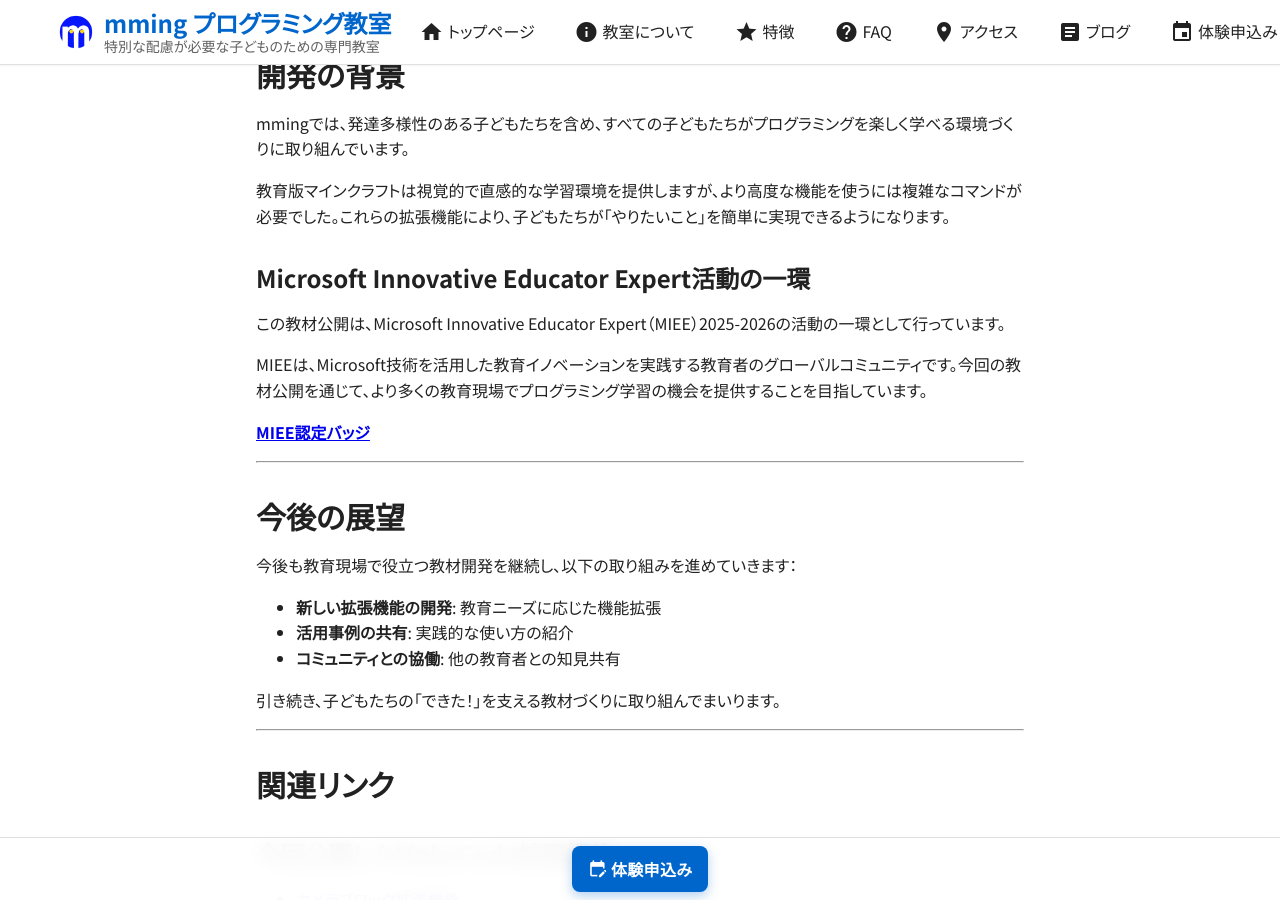
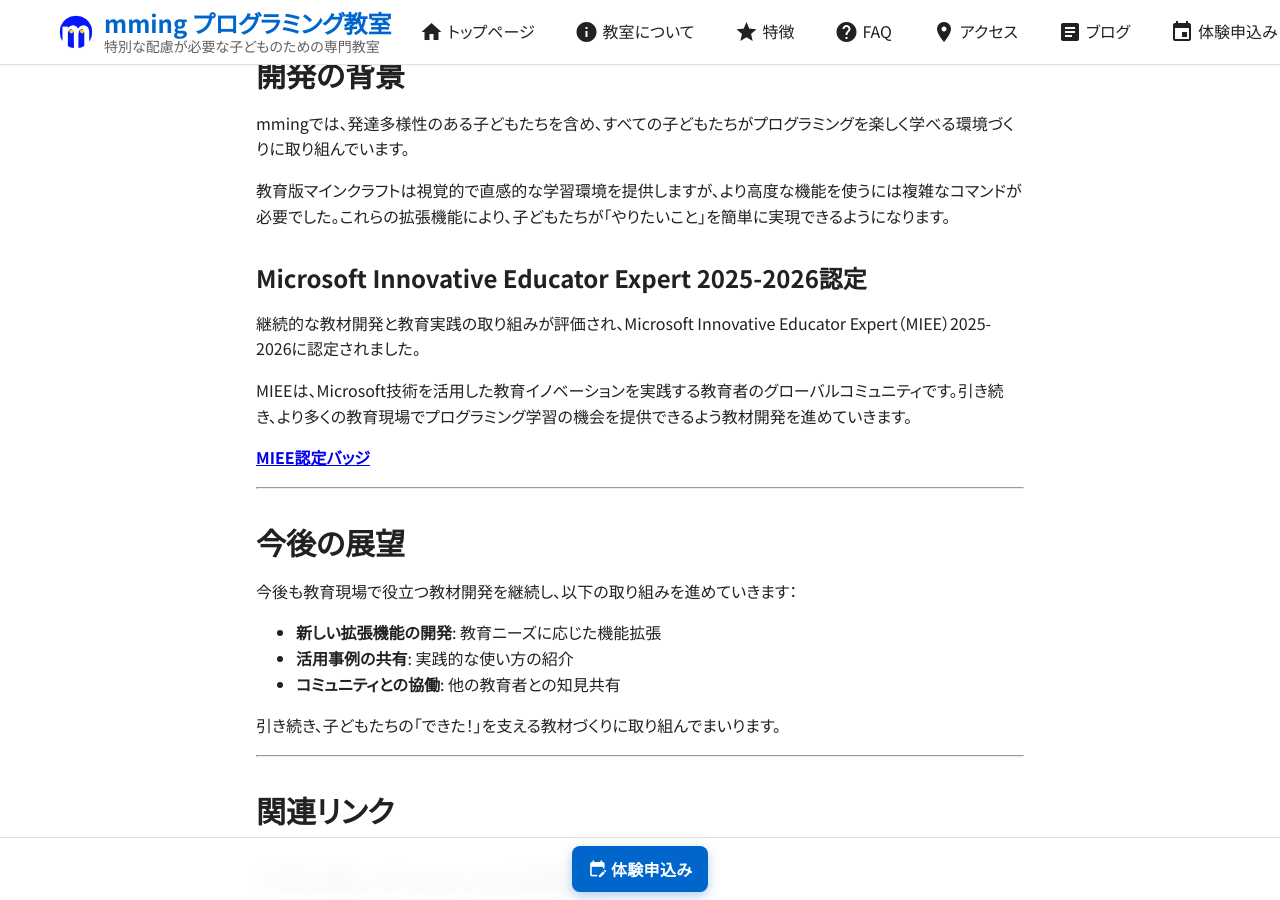
Before and after one commit to Mming-Lab/Mming-Lab.github.io, a Jekyll site: the page built from _posts/2025-12-09-minecraft-makecode-extensions.md, in a window 1280 px wide and 900 px high, scrolled down 1546 px. Built offline with Jekyll 4.4.1, drawn with Linux system fonts in a browser that asks for light colours.

Commit message:
MIEE認定の表現を修正
「活動の一環」から「継続的な取り組みが評価され認定」に変更。以前からの教材開発実績を正確に反映。

🤖 Generated with [Claude Code](https://claude.com/claude-code)

Co-Authored-By: Claude Sonnet 4.5 <noreply@anthropic.com>

```diff
--- a/_posts/2025-12-09-minecraft-makecode-extensions.md
+++ b/_posts/2025-12-09-minecraft-makecode-extensions.md
@@ -62,11 +62,11 @@ mmingでは、発達多様性のある子どもたちを含め、すべての子
 
 教育版マインクラフトは視覚的で直感的な学習環境を提供しますが、より高度な機能を使うには複雑なコマンドが必要でした。これらの拡張機能により、子どもたちが「やりたいこと」を簡単に実現できるようになります。
 
-### Microsoft Innovative Educator Expert活動の一環
+### Microsoft Innovative Educator Expert 2025-2026認定
 
-この教材公開は、Microsoft Innovative Educator Expert（MIEE）2025-2026の活動の一環として行っています。
+継続的な教材開発と教育実践の取り組みが評価され、Microsoft Innovative Educator Expert（MIEE）2025-2026に認定されました。
 
-MIEEは、Microsoft技術を活用した教育イノベーションを実践する教育者のグローバルコミュニティです。今回の教材公開を通じて、より多くの教育現場でプログラミング学習の機会を提供することを目指しています。
+MIEEは、Microsoft技術を活用した教育イノベーションを実践する教育者のグローバルコミュニティです。引き続き、より多くの教育現場でプログラミング学習の機会を提供できるよう教材開発を進めていきます。
 
 **[MIEE認定バッジ](https://www.credly.com/badges/e717e402-900b-4cef-898b-f66641aaec50/public_url){:target="_blank"}**
 
```
